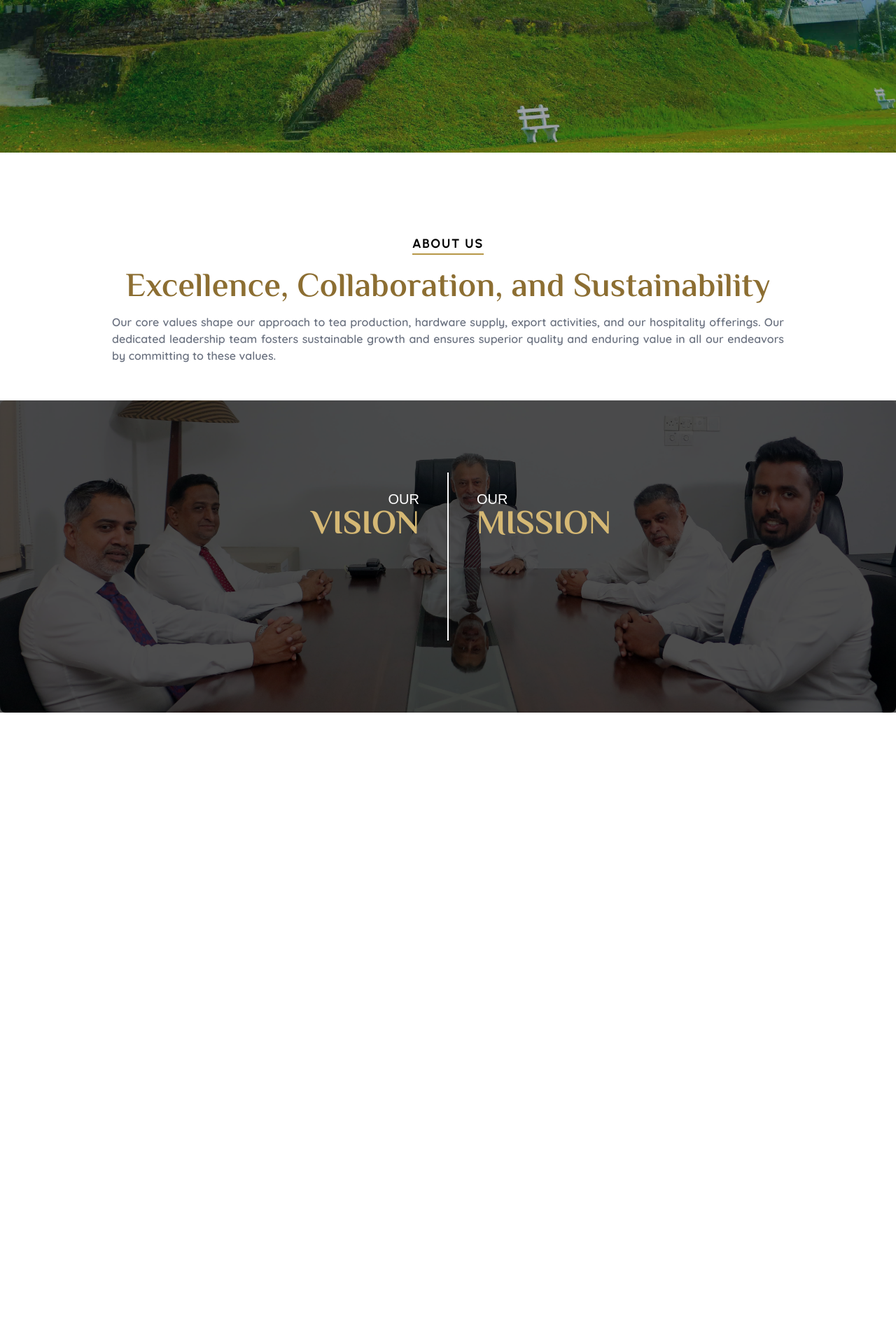
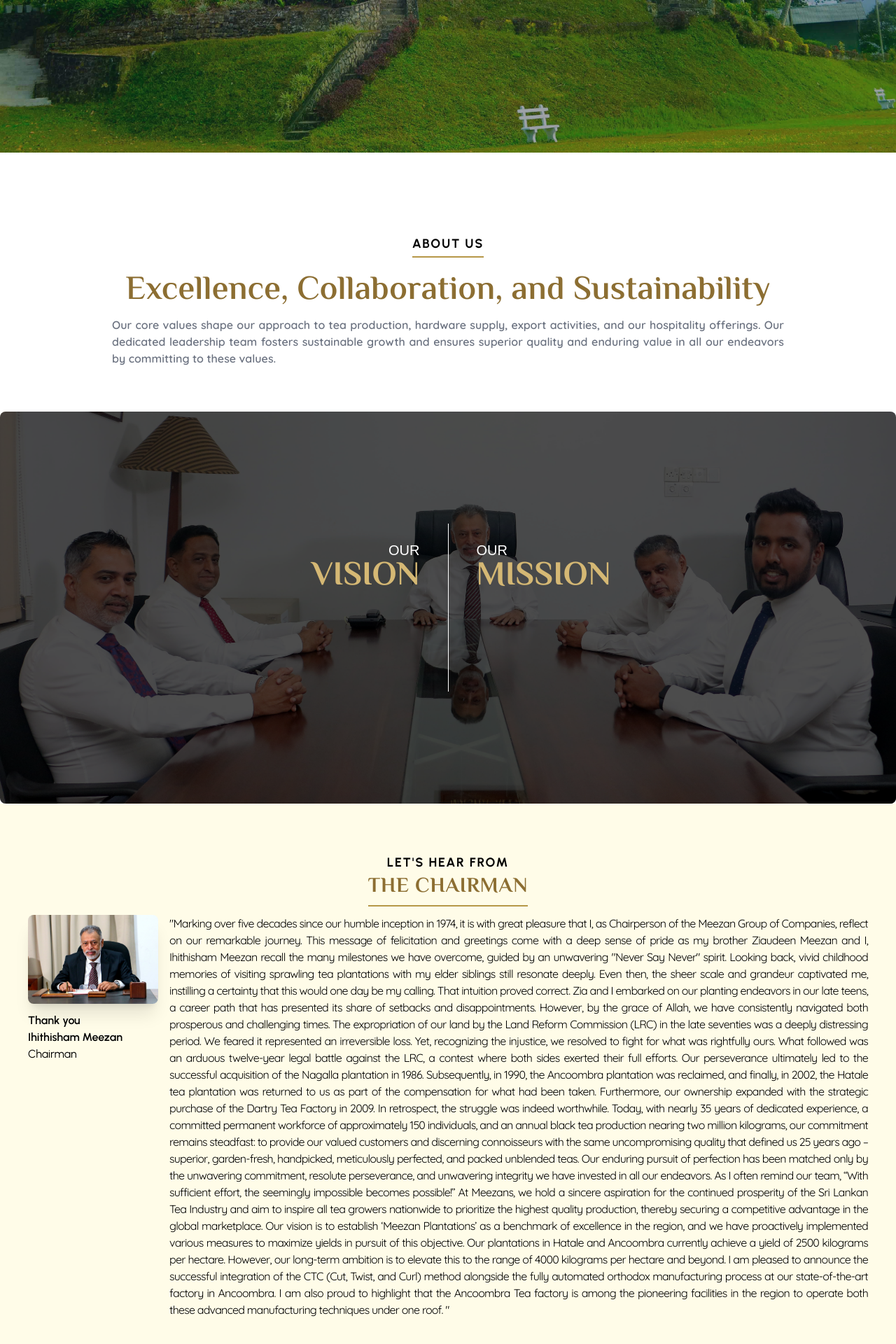
Before and after one commit to SabithF/meezan-headoffice, a React (Vite) app: page / in a window 1280 px wide. Shown: the part 582-2502 px from the top of the page at 70% size. Before the commit the page ends 2400 px from the top, so only its background shows below. Built offline with nearby package versions, Linux system fonts and the light colour scheme.

Commit message:
chairmans message

```diff
--- a/src/components/HomePage.jsx
+++ b/src/components/HomePage.jsx
@@ -2,7 +2,8 @@
 import NavBar from "./NavBar";
 import { styles } from "../styles";
 import chairImg from '../assets/img/IMG_7068A.jpg';
-import bgImg from '../assets/img/bung-02.jpg'
+import bgImg from '../assets/img/bung-02.jpg';
+import { chairMansMEssage } from "../constants/text";
 
 function HomePage() {
     return (
@@ -13,8 +14,8 @@
             <section
                 id="hero"
                 className="relative min-h-screen w-full flex items-center justify-center
-                bg-[url('/assets/img/bung-02.jpg')] bg-cover bg-center overflow-hidden pt-16"
-                  style={{ backgroundImage: `url(${bgImg})` }}
+                bg-cover bg-center overflow-hidden pt-16"
+                style={{ backgroundImage: `url(${bgImg})` }}
             >
                 <div className="absolute inset-0 bg-slate-900/20 md:bg-slate-900/40 z-0"></div>
 
@@ -33,22 +34,22 @@
                         href="#about"
                         className="mt-8 px-3 py-4 border font-outfit border-meezanGold rounded-xl bg-meezanGold-dark/60 animate-bounce drop-shadow-md"
                     >
-                        Explore Our Jouney
+                        Explore Our Journey
                     </a>
                 </div>
             </section>
 
+            {/* About Section */}
+            <section id="about" className="min-h-screen w-full pt-16 flex flex-col justify-start items-center bg-white text-center">
+                <div className="py-3 font-bold text-lg font-urbanist mt-10 mb-3 tracking-widest">
+                    ABOUT US <div className="border border-meezanGold mt-1"></div>
+                </div>
 
-            {/* About Section */}
-            <section id="about" className="h-screen w-full pt-16 flex flex-col justify-start items-center  md:px- text-center bg-white"
-            >
-                <div className="py-3 font-bold text-lg font-urbanist mt-10 mb-3 md:pt-30 tracking-widest ">ABOUT US <div className="border border-meezanGold"></div></div>
-
-                <div className="font-messiri text-meezanGold-dark font-semibold  mb-3 text-4xl md:text-5xl items-center justify-center  ">
+                <div className="font-messiri text-meezanGold-dark font-semibold mb-3 text-4xl md:text-5xl">
                     Excellence, Collaboration, and Sustainability
                 </div>
 
-                <div className="justify-center px-10 md:mx-20 md:px-20 md:w-30 mb-3 text-justify">
+                <div className="justify-center px-10 md:mx-20 md:px-20 mb-6 text-justify">
                     <p className="font-semibold text-gray-500">
                         Our core values shape our approach to tea production, hardware supply, export
                         activities, and our hospitality offerings. Our dedicated leadership team fosters
@@ -59,65 +60,80 @@
 
                 {/* Vision & Mission */}
                 <div
-                    className="relative h-screen bg-cover bg-center mt-10 bg-fixed rounded-lg flex justify-center items-center"
+                    className="relative min-h-[70vh] w-full bg-cover bg-center mt-10 bg-fixed rounded-lg flex justify-center items-center"
                     style={{ backgroundImage: `url(${chairImg})` }}
                 >
+                    <div className="absolute inset-0 bg-black/70 z-0 rounded-lg"></div>
 
-                    <div className="absolute inset-0 bg-black/70 z-0"></div>
-
-                    <div className="relative z-10 flex flex-col md:flex-row w-full px-4 md:px-0 py-20 text-white ">
-
+                    <div className="relative z-10 flex flex-col md:flex-row w-full px-4 md:px-0 py-20 text-white">
                         {/* Vision */}
-                        <div className="flex-1 p-6 mb-6 group cursor-pointer transition-all duration-500 md:hover:-translate-y-2 ">
-
-                            <h2 className="text-left uppercase text-xl mb-2 font-poppins text-red md:text-right  ">
+                        <div className="flex-1 p-6 mb-6 group cursor-pointer transition-all duration-500 md:hover:-translate-y-2">
+                            <h2 className="text-left uppercase text-xl mb-2 font-poppins text-red md:text-right">
                                 Our <br />
-                                <span className="font-bold text-5xl text-meezanGold-light font-messiri  ">Vision</span>
+                                <span className="font-bold text-5xl text-meezanGold-light font-messiri">Vision</span>
                             </h2>
-                            <p className="md:hidden mt-2 font-semibold text-left">
-
+                            <p className="md:hidden mt-2  text-left">
                                 Cultivate excellence and deliver value across our diverse portfolio,
                                 empowering progress in the communities we serve.
                             </p>
-                            <p className="hidden md:block text-left md:text-right font-semibold text-xl opacity-0 md:group-hover:opacity-100 transition-opacity duration-700">
-
+                            <p className="hidden md:block text-left md:text-right  text-xl opacity-0 md:group-hover:opacity-100 transition-opacity duration-700">
                                 Cultivate excellence and deliver value across our diverse portfolio,
                                 empowering progress in the communities we serve.
                             </p>
                         </div>
 
-                        <div className="border md:border-l border-white mx-4  md:block"></div>
+                        <div className=" md:block border-l border-white mx-4"></div>
 
                         {/* Mission */}
-                        <div className="flex-1 p-6 mb-6 group cursor-pointer transition-all duration-500 md:hover:-translate-y-2 ">
-
+                        <div className="flex-1 p-6 mb-6 group cursor-pointer transition-all duration-500 md:hover:-translate-y-2">
                             <h2 className="text-left uppercase text-xl mb-2 font-poppins">
                                 Our <br />
                                 <span className="font-bold text-5xl text-meezanGold-light font-messiri">Mission</span>
                             </h2>
-                            <p className="md:hidden mt-2 font-semibold text-left">
-
+                            <p className="md:hidden mt-2  text-left">
                                 Be a dynamic and respected Sri Lankan conglomerate, renowned for our commitment
                                 to quality, innovation, and sustainable development.
                             </p>
-                            <p className="hidden md:block text-left font-semibold text-xl opacity-0 md:group-hover:opacity-100 transition-opacity duration-700">
-
+                            <p className="hidden md:block text-left  text-xl opacity-0 md:group-hover:opacity-100 transition-opacity duration-700">
                                 Be a dynamic and respected Sri Lankan conglomerate, renowned for our commitment
                                 to quality, innovation, and sustainable development.
                             </p>
                         </div>
-
                     </div>
                 </div>
+            </section>
+
+            {/* Section 3 */}
+            <section>
+                <div className="min-h-screen flex flex-col bg-yellow-200/20  p-7 md:p-10 items-center justify-center">
+                    <div className={`${styles.headText} text-center mb-3`}>
+                        Let's hear from <span className="tracking-wide font-messiri text-3xl text-meezanGold-dark"><br /> the chairman</span>
+                        <div className="border border-meezanGold mt-2"></div>
+                    </div>
+                    <div className="flex flex-col md:flex-row gap-4">
+                        <div className="">
+                            <img src="src/assets/img/chair.jpg" alt="" className="rounded-lg shadow-xl h-50" />
+                            <div className="hidden md:block">
+                            <div className="font-urbanist font-semibold mt-3">Thank you</div>
+                            <div className="font-urbanist font-semibold ">Ihithisham Meezan</div>
+                            <div className="font-urbanist  ">Chairman</div>
+                        </div>
+
+                        </div>
+                        <div className="flex flex-col">
+                            <div className=" text-justify tracking-tighter">
+                            {chairMansMEssage}</div>
+                        <div className="md:hidden">
+                            <div className="font-urbanist font-semibold mt-3">Thank you</div>
+                            <div className="font-urbanist font-semibold ">Ihithisham Meezan</div>
+                            <div className="font-urbanist  ">Chairman</div>
+                        </div>
+
+                        </div>
 
 
 
-
-            </section>
-
-            <section>
-                <div className="min-h-screen ">
-
+                    </div>
                 </div>
             </section>
         </>
--- /dev/null
+++ b/src/constants/text.js
@@ -0,0 +1,11 @@
+export const chairMansMEssage = `
+"Marking over five decades since our humble inception in 1974, it is with great pleasure that I, as Chairperson of the Meezan Group of Companies, reflect on our remarkable journey. This message of felicitation and greetings come with a deep sense of pride as my brother Ziaudeen Meezan and I, Ihithisham Meezan recall the many milestones we have overcome, guided by an unwavering "Never Say Never" spirit.
+Looking back, vivid childhood memories of visiting sprawling tea plantations with my elder siblings still resonate deeply. Even then, the sheer scale and grandeur captivated me, instilling a certainty that this would one day be my calling. That intuition proved correct. Zia and I embarked on our planting endeavors in our late teens, a career path that has presented its share of setbacks and disappointments. However, by the grace of Allah, we have consistently navigated both prosperous and challenging times.
+The expropriation of our land by the Land Reform Commission (LRC) in the late seventies was a deeply distressing period. We feared it represented an irreversible loss. Yet, recognizing the injustice, we resolved to fight for what was rightfully ours. What followed was an arduous twelve-year legal battle against the LRC, a contest where both sides exerted their full efforts. Our perseverance ultimately led to the successful acquisition of the Nagalla plantation in 1986. Subsequently, in 1990, the Ancoombra plantation was reclaimed, and finally, in 2002, the Hatale tea plantation was returned to us as part of the compensation for what had been taken. Furthermore, our ownership expanded with the strategic purchase of the Dartry Tea Factory in 2009. In retrospect, the struggle was indeed worthwhile.
+Today, with nearly 35 years of dedicated experience, a committed permanent workforce of approximately 150 individuals, and an annual black tea production nearing two million kilograms, our commitment remains steadfast: to provide our valued customers and discerning connoisseurs with the same uncompromising quality that defined us 25 years ago – superior, garden-fresh, handpicked, meticulously perfected, and packed unblended teas. Our enduring pursuit of perfection has been matched only by the unwavering commitment, resolute perseverance, and unwavering integrity we have invested in all our endeavors. As I often remind our team, “With sufficient effort, the seemingly impossible becomes possible!”
+At Meezans, we hold a sincere aspiration for the continued prosperity of the Sri Lankan Tea Industry and aim to inspire all tea growers nationwide to prioritize the highest quality production, thereby securing a competitive advantage in the global marketplace.
+Our vision is to establish ‘Meezan Plantations’ as a benchmark of excellence in the region, and we have proactively implemented various measures to maximize yields in pursuit of this objective. Our plantations in Hatale and Ancoombra currently achieve a yield of 2500 kilograms per hectare. However, our long-term ambition is to elevate this to the range of 4000 kilograms per hectare and beyond.
+I am pleased to announce the successful integration of the CTC (Cut, Twist, and Curl) method alongside the fully automated orthodox manufacturing process at our state-of-the-art factory in Ancoombra. I am also proud to highlight that the Ancoombra Tea factory is among the pioneering facilities in the region to operate both these advanced manufacturing techniques under one roof.
+"
+
+`
--- a/src/styles.js
+++ b/src/styles.js
@@ -5,7 +5,7 @@
     "font-messiri text-6xl md:text-6xl font-bold text-white",
 
     headText:
-    "font-urbanist text-[#b69747]"
+    "font-bold text-lg font-urbanist tracking-widest uppercase"
 }
 
 export {styles};
```
Also changed, not shown: src/assets/img/chair.jpg (added).
